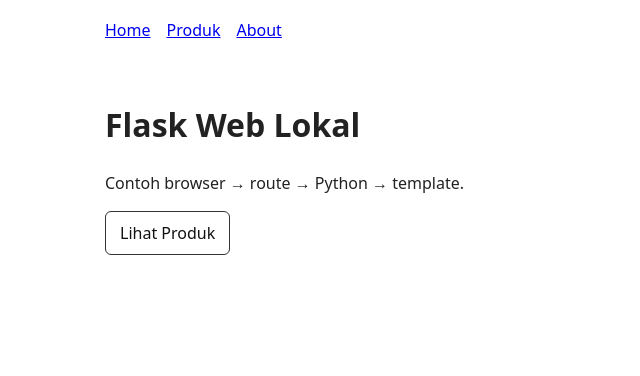
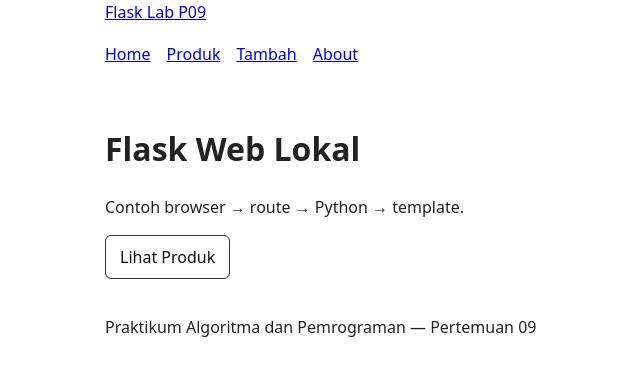
Before and after one commit to rofiqcp/Praktikum-Algoritma-dan-Pemrograman, a Flask app: page / in a window 1280 px wide. Shown: the top 376 px of the page, without its empty margins (75-715 px from the left). Run offline with Flask 3, Linux system fonts and the light colour scheme.

Commit message:
feat(p09): improve base template and navigation

```diff
--- a/Pertemuan-09-Python-Web-Flask/praktikum/flask-web/templates/base.html
+++ b/Pertemuan-09-Python-Web-Flask/praktikum/flask-web/templates/base.html
@@ -1 +1,33 @@
-<!doctype html><html lang="id"><head><meta charset="utf-8"><meta name="viewport" content="width=device-width,initial-scale=1"><title>{% block title %}Praktikum Flask{% endblock %}</title><link rel="stylesheet" href="{{ url_for('static',filename='css/style.css') }}"></head><body><header><nav><a href="{{ url_for('home') }}">Home</a><a href="{{ url_for('product_list') }}">Produk</a><a href="{{ url_for('about') }}">About</a></nav></header><main>{% with msgs=get_flashed_messages(with_categories=true) %}{% for cat,msg in msgs %}<div class="alert {{ cat }}">{{ msg }}</div>{% endfor %}{% endwith %}{% block content %}{% endblock %}</main><script src="{{ url_for('static',filename='js/app.js') }}"></script></body></html>
+<!doctype html>
+<html lang="id">
+<head>
+  <meta charset="utf-8">
+  <meta name="viewport" content="width=device-width, initial-scale=1">
+  <meta name="description" content="Praktikum Flask Pertemuan 09">
+  <title>{% block title %}Praktikum Flask{% endblock %}</title>
+  <link rel="stylesheet" href="{{ url_for('static', filename='css/style.css') }}">
+</head>
+<body>
+  <header class="site-header">
+    <div class="container header-inner">
+      <a class="brand" href="{{ url_for('home') }}">Flask Lab P09</a>
+      <nav aria-label="Navigasi utama">
+        <a href="{{ url_for('home') }}">Home</a>
+        <a href="{{ url_for('product_list') }}">Produk</a>
+        <a href="{{ url_for('product_new') }}">Tambah</a>
+        <a href="{{ url_for('about') }}">About</a>
+      </nav>
+    </div>
+  </header>
+
+  <main class="container" id="main-content">
+    {% block content %}{% endblock %}
+  </main>
+
+  <footer class="container site-footer">
+    <p>Praktikum Algoritma dan Pemrograman — Pertemuan 09</p>
+  </footer>
+
+  <script src="{{ url_for('static', filename='js/app.js') }}" defer></script>
+</body>
+</html>
```
